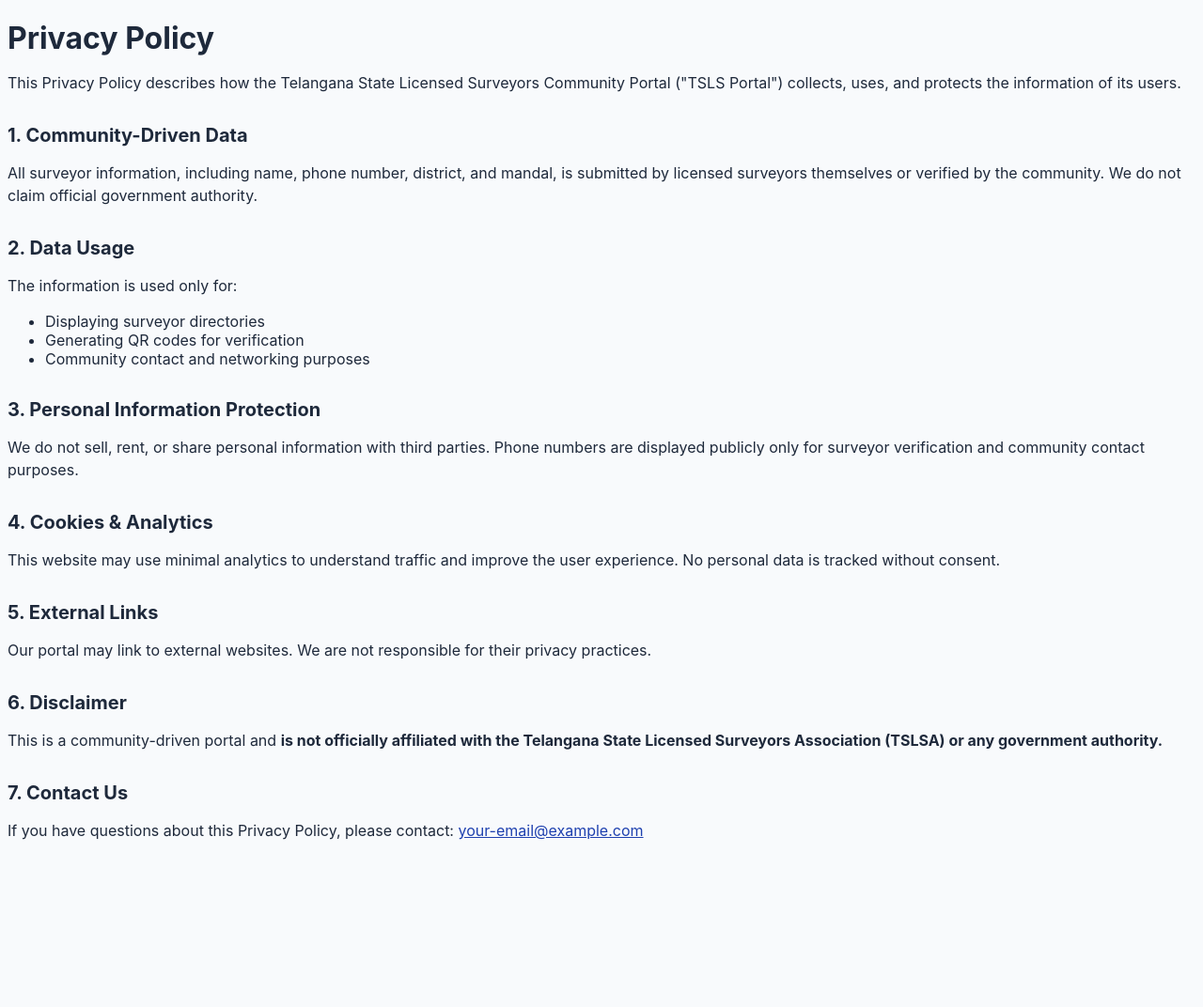
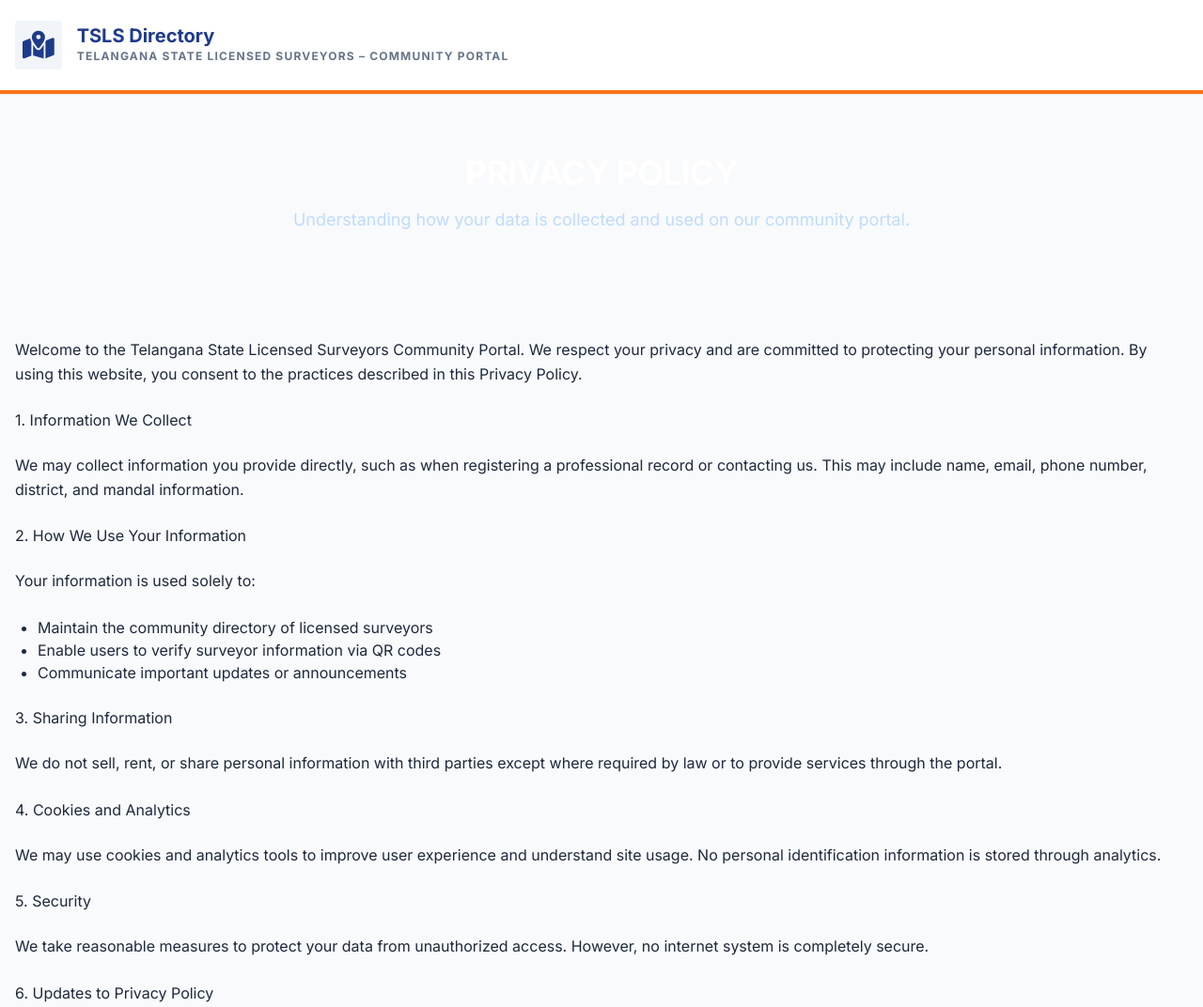
Before and after one commit to rajeshshambudu/telangana.com, a plain HTML site: page privacy.html in a window 1280 px wide. Shown: the top 1072 px of the page at 94% size. Before the commit the page ends 912 px from the top, so only its background shows below. Drawn offline with nearby package versions, Linux system fonts and the light colour scheme.

Commit message:
Update privacy.html

```diff
--- a/privacy.html
+++ b/privacy.html
@@ -4,46 +4,89 @@
     <meta charset="UTF-8">
     <meta name="viewport" content="width=device-width, initial-scale=1.0">
     <title>Privacy Policy | Telangana State Licensed Surveyors</title>
-  <link rel="stylesheet" href="https://cdn.tailwindcss.com">
+    <meta name="description" content="Privacy policy for Telangana State Licensed Surveyors community portal.">
+    <script src="https://cdn.tailwindcss.com"></script>
+    <link rel="stylesheet" href="https://cdnjs.cloudflare.com/ajax/libs/font-awesome/6.5.1/css/all.min.css">
     <style>
-    body { font-family: 'Inter', sans-serif; background-color:#f8fafc; color:#1e293b; }
+        @import url('https://fonts.googleapis.com/css2?family=Inter:wght@300;400;600;700&display=swap');
+        body { font-family: 'Inter', sans-serif; scroll-behavior: smooth; background-color:#f8fafc; color:#1e293b; }
+        .gov-navy { background-color: #002147; }
         h1 { font-size:2rem; font-weight:bold; margin-bottom:1rem; }
         h2 { font-size:1.25rem; font-weight:bold; margin-top:2rem; margin-bottom:1rem; }
-    p { margin-bottom:1rem; line-height:1.5; }
+        p { margin-bottom:1rem; line-height:1.6; }
         a { color:#1e40af; text-decoration:underline; }
     </style>
 </head>
-<body class="max-w-4xl mx-auto p-6">
+<body>
 
-<h1>Privacy Policy</h1>
+<!-- NAVIGATION -->
+<nav class="bg-white border-b-4 border-orange-500 sticky top-0 z-50 shadow-sm">
+  <div class="max-w-7xl mx-auto px-4 h-24 flex justify-between items-center">
+    <div class="flex items-center space-x-4">
+      <div class="bg-slate-100 p-2 rounded"><i class="fas fa-map-location-dot text-3xl text-blue-900"></i></div>
+      <div>
+        <h1 class="text-xl font-bold text-blue-900 leading-none">TSLS Directory</h1>
+        <p class="text-[10px] md:text-xs uppercase tracking-widest text-slate-500 font-bold mt-1">Telangana State Licensed Surveyors – Community Portal</p>
+      </div>
+    </div>
+  </div>
+</nav>
 
-<p>This Privacy Policy describes how the Telangana State Licensed Surveyors Community Portal ("TSLS Portal") collects, uses, and protects the information of its users.</p>
+<!-- HERO -->
+<header class="hero-gradient text-white py-16">
+  <div class="max-w-7xl mx-auto px-4 text-center">
+    <h2 class="text-4xl font-extrabold mb-4 uppercase tracking-tight">
+      Privacy Policy
+    </h2>
+    <p class="text-blue-200 text-lg max-w-3xl mx-auto font-medium">
+      Understanding how your data is collected and used on our community portal.
+    </p>
+  </div>
+</header>
 
-<h2>1. Community-Driven Data</h2>
-<p>All surveyor information, including name, phone number, district, and mandal, is submitted by licensed surveyors themselves or verified by the community. We do not claim official government authority.</p>
+<!-- MAIN CONTENT -->
+<main class="py-12 max-w-7xl mx-auto px-4 space-y-6">
+    <p>Welcome to the Telangana State Licensed Surveyors Community Portal. We respect your privacy and are committed to protecting your personal information. By using this website, you consent to the practices described in this Privacy Policy.</p>
 
-<h2>2. Data Usage</h2>
-<p>The information is used only for:</p>
+    <h2>1. Information We Collect</h2>
+    <p>We may collect information you provide directly, such as when registering a professional record or contacting us. This may include name, email, phone number, district, and mandal information.</p>
+
+    <h2>2. How We Use Your Information</h2>
+    <p>Your information is used solely to:</p>
     <ul class="list-disc ml-6">
-  <li>Displaying surveyor directories</li>
-  <li>Generating QR codes for verification</li>
-  <li>Community contact and networking purposes</li>
+        <li>Maintain the community directory of licensed surveyors</li>
+        <li>Enable users to verify surveyor information via QR codes</li>
+        <li>Communicate important updates or announcements</li>
     </ul>
 
-<h2>3. Personal Information Protection</h2>
-<p>We do not sell, rent, or share personal information with third parties. Phone numbers are displayed publicly only for surveyor verification and community contact purposes.</p>
+    <h2>3. Sharing Information</h2>
+    <p>We do not sell, rent, or share personal information with third parties except where required by law or to provide services through the portal.</p>
 
-<h2>4. Cookies & Analytics</h2>
-<p>This website may use minimal analytics to understand traffic and improve the user experience. No personal data is tracked without consent.</p>
+    <h2>4. Cookies and Analytics</h2>
+    <p>We may use cookies and analytics tools to improve user experience and understand site usage. No personal identification information is stored through analytics.</p>
 
-<h2>5. External Links</h2>
-<p>Our portal may link to external websites. We are not responsible for their privacy practices.</p>
+    <h2>5. Security</h2>
+    <p>We take reasonable measures to protect your data from unauthorized access. However, no internet system is completely secure.</p>
 
-<h2>6. Disclaimer</h2>
-<p>This is a community-driven portal and <strong>is not officially affiliated with the Telangana State Licensed Surveyors Association (TSLSA) or any government authority.</strong></p>
+    <h2>6. Updates to Privacy Policy</h2>
+    <p>This Privacy Policy may be updated occasionally. Continued use of the portal indicates acceptance of any changes.</p>
 
     <h2>7. Contact Us</h2>
-<p>If you have questions about this Privacy Policy, please contact: <a href="mailto: shambudurajesh05@gmail.com">your-email@example.com</a></p>
+    <p>If you have any questions about this policy, contact us at: <a href="mailto:your-email@example.com">your-email@example.com</a></p>
+</main>
+
+<!-- FOOTER -->
+<footer class="gov-navy text-white py-12 text-center">
+  <p class="text-sm opacity-60 font-medium tracking-wide">&copy; 2025 Telangana State Licensed Surveyors Community. All Rights Reserved.</p>
+  <div class="mt-6 flex justify-center gap-8 text-xs font-bold opacity-40 uppercase tracking-widest">
+    <a href="privacy.html" class="hover:text-white underline">Privacy Policy</a>
+    <a href="terms.html" class="hover:text-white underline">Terms of Use</a>
+    <a href="#" class="hover:text-white underline">Staff Login</a>
+  </div>
+  <p class="text-xs opacity-60 mt-4 max-w-2xl mx-auto px-4">
+    Disclaimer: This is a <strong>community-driven portal</strong>. It is <strong>not officially affiliated with TSLSA</strong> or any government authority.
+  </p>
+</footer>
 
 </body>
 </html>
```
Lines whose indentation alone changed are shown as unchanged.
